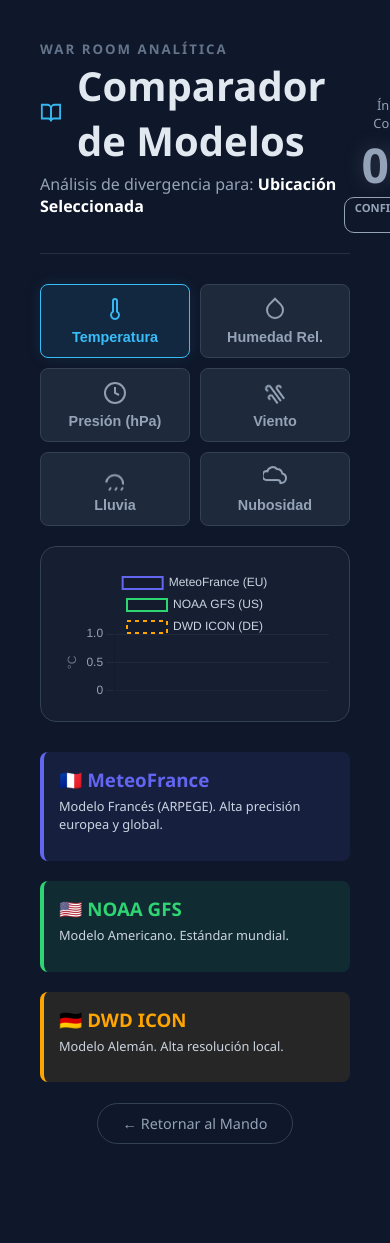
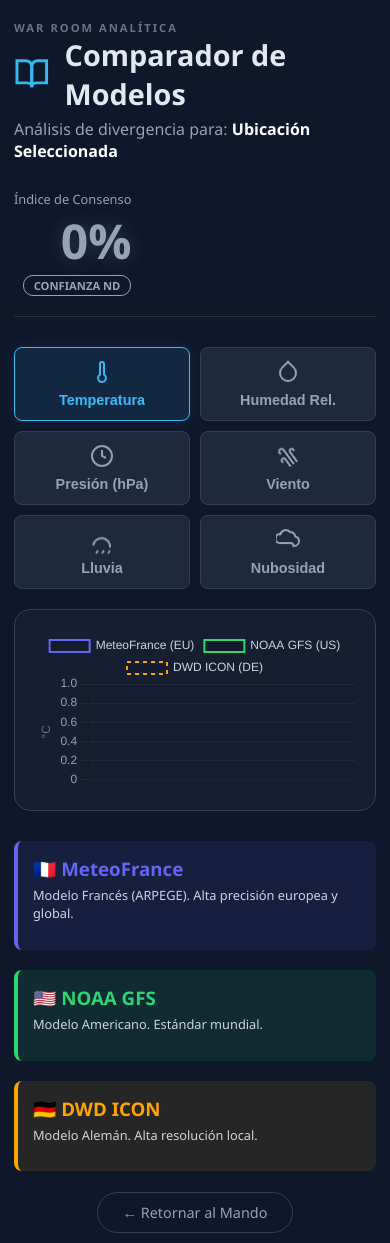
Before and after one commit to santinote9-droid/tuclima-mundial, a Django app: page /comparador/ in a window 390 px wide; the page is wider, and only the part inside the window is pictured. Before the commit the page ends 1144 px from the top of that part, so only its background shows below. Run offline with Django 5.2, Linux system fonts and the light colour scheme; data that the repository does not hold is empty; some libraries are stand-ins or nearby versions.

Commit message:
feat: responsive movil en laboratorio 3D, comparador y panel_feedback

```diff
--- a/mundo/templates/comparador.html
+++ b/mundo/templates/comparador.html
@@ -56,11 +56,18 @@
         .anim-spin { animation: spin 4s linear infinite; }
         .anim-float { animation: float 3s ease-in-out infinite; }
         .anim-rain { animation: rain-drop 1.5s infinite; }
+
+        @media (max-width: 480px) {
+            body { padding: 20px 14px; }
+            #comp-header { flex-direction: column !important; align-items: flex-start !important; gap: 12px; }
+            #comp-header h1 { font-size: 1.8em !important; }
+            #comp-header h5 { font-size: 0.7em !important; }
+        }
     </style>
 {% endblock %}
 
 {% block content %}
-<div style="display: flex; justify-content: space-between; align-items: flex-end; margin-bottom: 30px; border-bottom: 1px solid rgba(255,255,255,0.1); padding-bottom: 20px;">
+<div id="comp-header" style="display: flex; justify-content: space-between; align-items: flex-end; margin-bottom: 30px; border-bottom: 1px solid rgba(255,255,255,0.1); padding-bottom: 20px;">
         <div>
             <h5 style="color: #64748b; margin: 0; text-transform: uppercase; letter-spacing: 2px;">War Room Analítica</h5>
             <h1 style="margin: 0; font-size: 2.5em; display: flex; align-items: center; gap: 15px;">
```
Also changed, not shown: mundo/templates/laboratorio.html (+21 -0 lines), mundo/templates/panel_feedback.html (+9 -0 lines).
